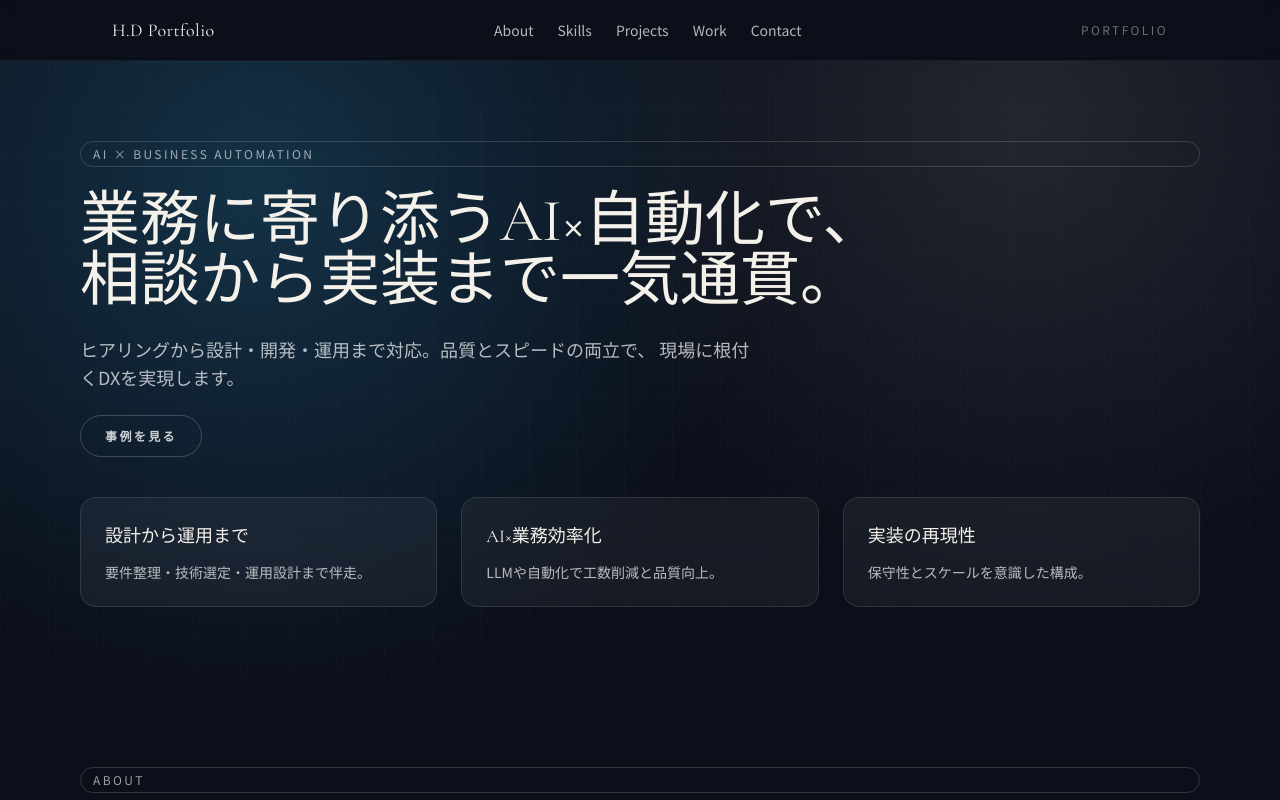
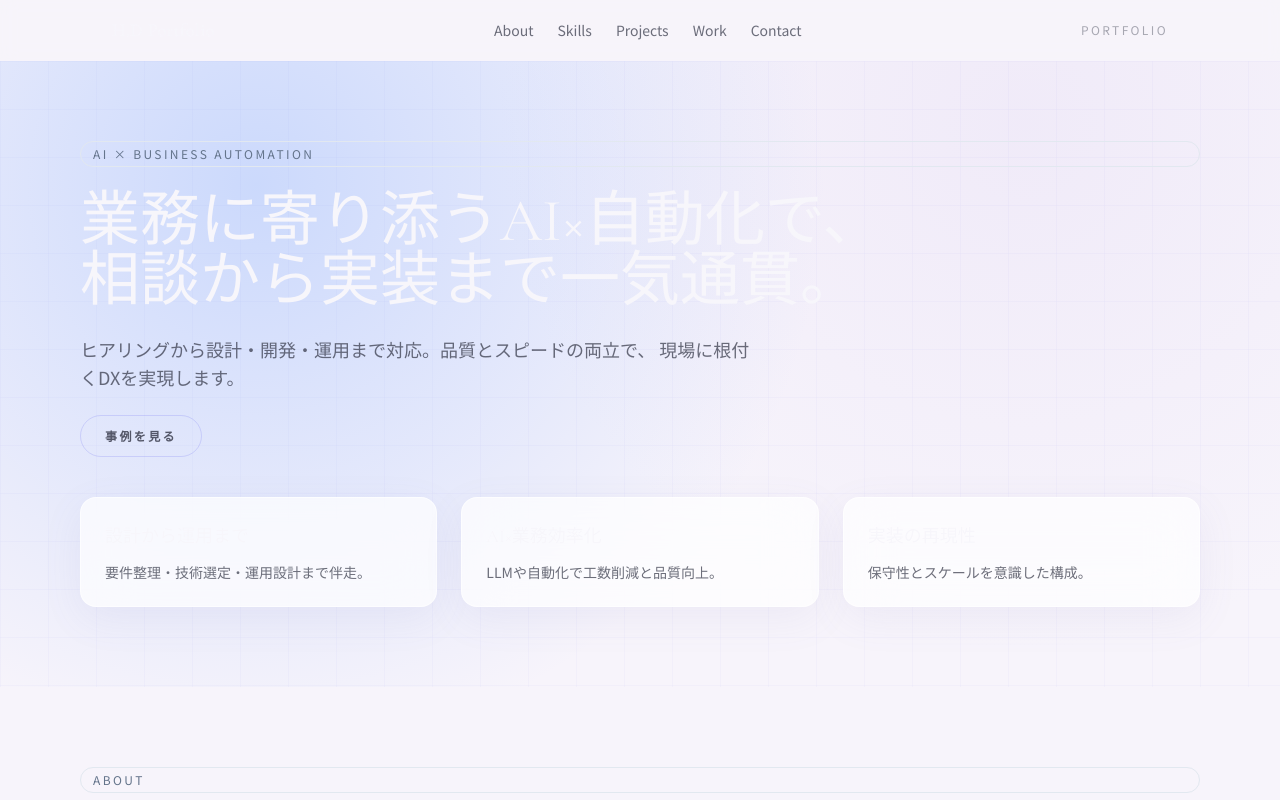
Before and after one commit to hd-fluxion/portfolio, a Next.js app in the folder apps/site/: page /portfolio/ in a window 1280 px wide. Shown: the top 800 px of the page. Built offline with nearby package versions, Linux system fonts and the light colour scheme.

Commit message:
Apply pastel theme

```diff
--- a/apps/site/src/app/globals.css
+++ b/apps/site/src/app/globals.css
@@ -2,13 +2,9 @@
 @tailwind components;
 @tailwind utilities;
 
-:root {
-  color-scheme: dark;
-}
-
 body {
-  background: #0b0f1a;
-  color: #e2e8f0;
+  background: linear-gradient(135deg, #f7f4fb 0%, #eef6ff 45%, #e9f7f2 100%);
+  color: #2f3242;
 }
 
 .section-pad {
@@ -16,9 +12,53 @@ body {
 }
 
 .glass {
-  @apply bg-white/5 backdrop-blur-xl border border-white/10;
+  @apply bg-white/70 backdrop-blur-xl border border-white/60 shadow-[0_12px_40px_rgba(120,120,180,0.08)];
 }
 
 .chip {
-  @apply rounded-full border border-white/15 px-3 py-1 text-xs uppercase tracking-[0.2em] text-white/60;
+  @apply rounded-full border border-slate-200 px-3 py-1 text-xs uppercase tracking-[0.2em] text-slate-500;
 }
+
+.text-white\/80 {
+  color: rgba(47, 50, 66, 0.8) !important;
+}
+
+.text-white\/70 {
+  color: rgba(47, 50, 66, 0.7) !important;
+}
+
+.text-white\/60 {
+  color: rgba(47, 50, 66, 0.6) !important;
+}
+
+.text-white\/50 {
+  color: rgba(47, 50, 66, 0.5) !important;
+}
+
+.text-white\/40 {
+  color: rgba(47, 50, 66, 0.4) !important;
+}
+
+.text-white\/20 {
+  color: rgba(47, 50, 66, 0.2) !important;
+}
+
+.border-white\/10 {
+  border-color: rgba(99, 102, 241, 0.12) !important;
+}
+
+.border-white\/15 {
+  border-color: rgba(99, 102, 241, 0.16) !important;
+}
+
+.border-white\/20 {
+  border-color: rgba(99, 102, 241, 0.2) !important;
+}
+
+.bg-black\/30 {
+  background-color: rgba(255, 255, 255, 0.6) !important;
+}
+
+.bg-black\/40 {
+  background-color: rgba(255, 255, 255, 0.7) !important;
+}
--- a/apps/site/tailwind.config.ts
+++ b/apps/site/tailwind.config.ts
@@ -9,16 +9,19 @@ const config: Config = {
         body: ["var(--font-body)", "sans-serif"],
       },
       colors: {
-        ink: "#0b0f1a",
-        haze: "#101827",
-        accent: "#38bdf8",
-        sand: "#f4f1ea",
+        ink: "#f7f4fb",
+        haze: "#f0f5ff",
+        accent: "#7aa7ff",
+        sand: "#f7f6fb",
+        lilac: "#e9e1f6",
+        mint: "#e3f6f1",
+        text: "#2f3242",
       },
       backgroundImage: {
         "hero-glow":
-          "radial-gradient(circle at 20% 20%, rgba(56,189,248,0.2), transparent 45%), radial-gradient(circle at 80% 10%, rgba(244,241,234,0.1), transparent 40%)",
+          "radial-gradient(circle at 20% 20%, rgba(122,167,255,0.35), transparent 50%), radial-gradient(circle at 80% 10%, rgba(233,225,246,0.5), transparent 45%)",
         "grid-faint":
-          "linear-gradient(to right, rgba(148,163,184,0.08) 1px, transparent 1px), linear-gradient(to bottom, rgba(148,163,184,0.08) 1px, transparent 1px)",
+          "linear-gradient(to right, rgba(99,102,241,0.08) 1px, transparent 1px), linear-gradient(to bottom, rgba(99,102,241,0.08) 1px, transparent 1px)",
       },
       keyframes: {
         floaty: {
```
